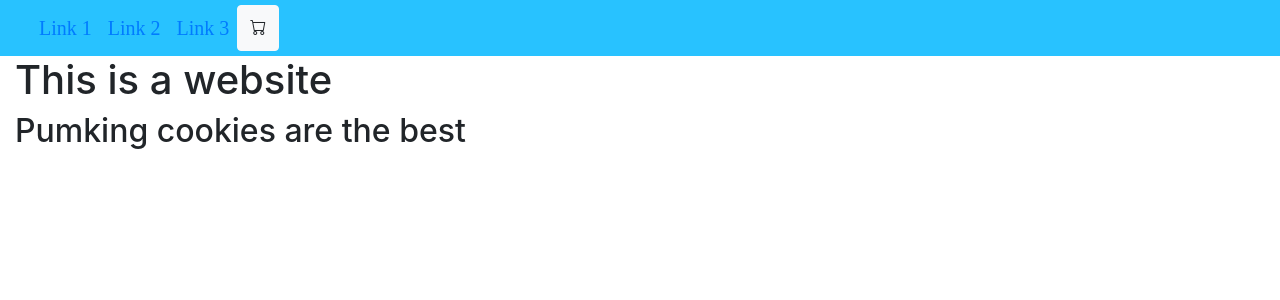
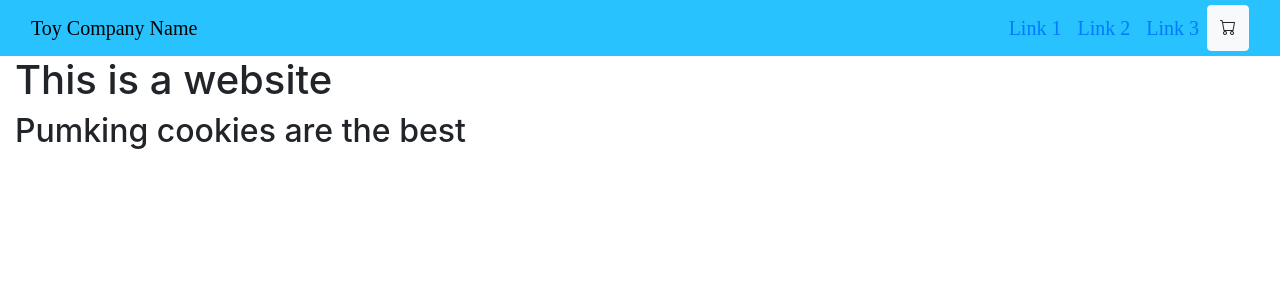
Before and after one commit to aPavesich/IT391-CurbsidePickup, a PHP site: page / in a window 1280 px wide. Shown: the top 300 px of the page. Run offline with PHP 8.4, Linux system fonts and the light colour scheme; some libraries are stand-ins or nearby versions.

Commit message:
nav work

```diff
--- a/src/index.html
+++ b/src/index.html
@@ -10,14 +10,21 @@
     <script src="https://cdn.jsdelivr.net/npm/popper.js@1.14.7/dist/umd/popper.min.js" integrity="sha384-UO2eT0CpHqdSJQ6hJty5KVphtPhzWj9WO1clHTMGa3JDZwrnQq4sF86dIHNDz0W1" crossorigin="anonymous"></script>
     <script src="https://cdn.jsdelivr.net/npm/bootstrap@4.3.1/dist/js/bootstrap.min.js" integrity="sha384-JjSmVgyd0p3pXB1rRibZUAYoIIy6OrQ6VrjIEaFf/nJGzIxFDsf4x0xIM+B07jRM" crossorigin="anonymous"></script>
     <link rel="stylesheet" href="https://cdn.jsdelivr.net/npm/bootstrap-icons@1.7.2/font/bootstrap-icons.css">
+
+    <!--End of imports-->
+    <!--Stylesheets-->
     <link rel="stylesheet" href="../src/styles/navbar.css" />
-    <!--End of imports-->
+    <!--End of stylesheet-->
     <title>Home</title>
 </head>
 
 <body style="background-color: white;">
     <nav class="navbar navbar-expand-sm navbar-brand navbar container-fluid">
         <div class="container-fluid">
+            <a class="navbar-brand">Toy Company Name</a>
+            <button class="navbar-toggler" type="button" data-bs-toggle="collapse" data-bs-target="#collapsibleNavbar">
+                <span class="navbar-toggler-icon"></span>
+              </button>
             <ul class="navbar-nav">
                 <li class="nav-item"><a class="nav-link" href="#">Link 1</a></li>
                 <li class="nav-item"><a class="nav-link" href="#">Link 2</a></li>
--- a/src/styles/navbar.css
+++ b/src/styles/navbar.css
@@ -4,7 +4,11 @@
 }
 
 .navbar {
-    color: antiquewhite;
+    color: black;
     background: rgb(40, 194, 255);
 
 }
+
+.navbar_link{
+    color: black;
+}
```
